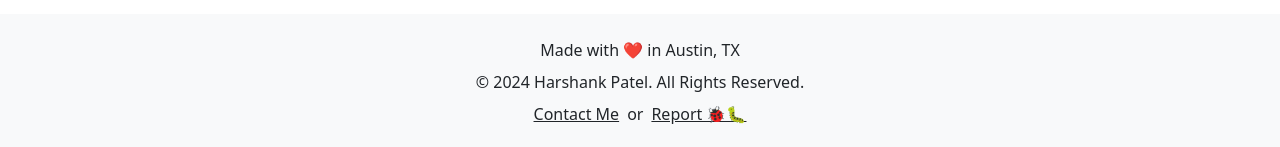
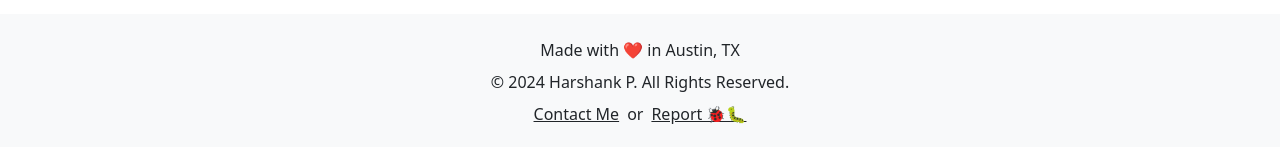
Before and after one commit to Harshank-Patel/Voter-Sign-Up, a React (Create React App) app in the folder voter-sign-up/: page / in a window 1280 px wide. Shown: the part 803-950 px from the top of the page. Built offline with nearby package versions, Linux system fonts and the light colour scheme; no server answers.

Commit message:
Updates email for support

```diff
--- a/voter-sign-up/src/component/FooterForm.js
+++ b/voter-sign-up/src/component/FooterForm.js
@@ -3,13 +3,13 @@ function FooterForm() {
         <footer className="bg-light text-center py-4 mt-5">
             <div className="container">
                 <p className="mb-2">Made with ❤️ in Austin, TX</p>
-                <p className="mb-2">© {new Date().getFullYear()} Harshank Patel. All Rights Reserved.</p>
+                <p className="mb-2">© {new Date().getFullYear()} Harshank P. All Rights Reserved.</p>
                 <p className="mb-0">
-                    <a href="mailto:your-email@example.com?subject=Contact%20Request&body=Hello,%20I%20would%20like%20to%20get%20in%20touch%20with%20you." className="text-dark">
+                    <a href="mailto:hashpat@protonmail.com?subject=Contact%20Request&body=Hello,%20I%20would%20like%20to%20get%20in%20touch%20with%20you." className="text-dark">
                         Contact Me
                     </a>
                     <span className="mx-2">or</span>
-                    <a href="mailto:your-email@example.com?subject=Bug%20Report&body=Hello,%20I%20found%20a%20bug%20and%20would%20like%20to%20report%20it." className="text-dark">
+                    <a href="mailto:hashpat@protonmail.com?subject=Bug%20Report&body=Hello,%20I%20found%20a%20bug%20and%20would%20like%20to%20report%20it." className="text-dark">
                         Report 🐞🐛
                     </a>
                 </p>
```
